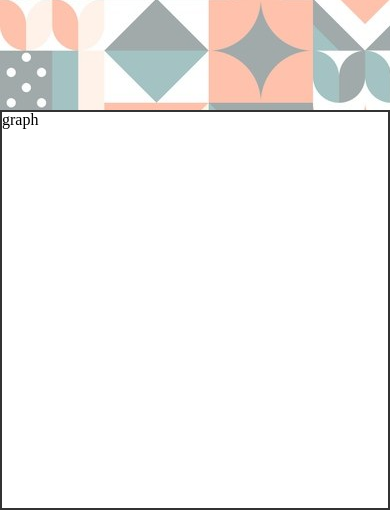
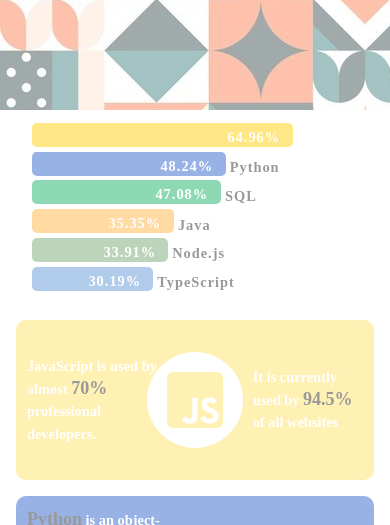
Before and after one commit to Yuuki915/1203-Mini-Project, a plain HTML site: page index.html in a window 390 px wide. Shown: the part 210-735 px from the top of the page. Drawn offline with Linux system fonts and the light colour scheme.

Commit message:
add value of graph

```diff
--- a/css/style.css
+++ b/css/style.css
@@ -26,7 +26,6 @@ header .text {
 }
 .graph {
   height: 25rem;
-  border: 2px solid #333;
 }
 
 .box {
@@ -211,9 +210,208 @@ footer p {
     transform: translate(-50%, -50%);
   }
   .graph {
-    height: 25rem;
-    border: 2px solid #333;
+    height: auto;
+    padding: 0.5rem 2rem;
   }
+  .js-bar {
+    height: 1.5rem;
+    width: 100%;
+    margin: 0.3rem auto;
+  }
+  .python-bar {
+    height: 1.5rem;
+    width: 100%;
+    margin: 0.3rem auto;
+  }
+  .sql-bar {
+    height: 1.5rem;
+    width: 100%;
+    margin: 0.3rem auto;
+  }
+  .java-bar {
+    height: 1.5rem;
+    width: 100%;
+    margin: 0.3rem auto;
+  }
+  .node-bar {
+    height: 1.5rem;
+    width: 100%;
+    margin: 0.3rem auto;
+  }
+  .ts-bar {
+    height: 1.5rem;
+    width: 100%;
+    margin: 0.3rem auto;
+  }
+
+  .val {
+    position: relative;
+    display: inline-block;
+    height: 100%;
+    border-radius: 5px;
+    transform-origin: 0%;
+  }
+
+  .name {
+    display: inline-block;
+    width: auto;
+    height: 100%;
+    right: 0;
+    color: #999;
+    font-weight: 700;
+    font-size: 0.9rem;
+    line-height: 0.9rem;
+    text-align: left;
+    vertical-align: middle;
+    letter-spacing: 1px;
+  }
+
+  .per {
+    position: absolute;
+    width: auto;
+    height: auto;
+    top: 7px;
+    right: 0.8rem;
+    color: #fff;
+    font-weight: 700;
+    font-size: 0.9rem;
+    line-height: 0.9rem;
+    letter-spacing: 1px;
+    opacity: 0;
+    animation: 1s percent 2.5s;
+    animation-fill-mode: forwards;
+  }
+
+  @keyframes percent {
+    from {
+      opacity: 0;
+    }
+    to {
+      opacity: 1;
+    }
+  }
+
+  .js-bar .val {
+    width: 0;
+    background-color: #ffe785;
+    animation: 3s slidein-js 500ms;
+    animation-fill-mode: forwards;
+  }
+
+  @keyframes slidein-js {
+    from {
+      width: 0;
+    }
+    to {
+      width: 80%;
+    }
+  }
+
+  .python-bar .val {
+    width: 0;
+    background-color: #98b2e6;
+    animation: 3s slidein-py 500ms;
+    animation-fill-mode: forwards;
+  }
+
+  @keyframes slidein-py {
+    from {
+      width: 0;
+    }
+    to {
+      width: 59.4%;
+    }
+  }
+
+  .sql-bar .val {
+    width: 0;
+    background-color: #8cd9b3;
+    animation: 3s slidein-sql 500ms;
+    animation-fill-mode: forwards;
+  }
+
+  @keyframes slidein-sql {
+    from {
+      width: 0;
+    }
+    to {
+      width: 57.98%;
+    }
+  }
+
+  .java-bar .val {
+    width: 0;
+    background-color: #ffd18ccb;
+    animation: 3s slidein-java 500ms;
+    animation-fill-mode: forwards;
+  }
+
+  @keyframes slidein-java {
+    from {
+      width: 0;
+    }
+    to {
+      width: 43.53%;
+    }
+  }
+
+  .node-bar .val {
+    width: 0;
+    background-color: #689f6370;
+    animation: 3s slidein-node 500ms;
+    animation-fill-mode: forwards;
+  }
+
+  @keyframes slidein-node {
+    from {
+      width: 0;
+    }
+    to {
+      width: 41.76%;
+    }
+  }
+
+  .ts-bar .val {
+    width: 0;
+    background-color: #3179c660;
+    animation: 3s slidein-ts 500ms;
+    animation-fill-mode: forwards;
+  }
+
+  @keyframes slidein-ts {
+    from {
+      width: 0;
+    }
+    to {
+      width: 37.18%;
+    }
+  }
+
+  /* .sql-bar {
+    border: 1px solid #33333317;
+    height: 1.5rem;
+    width: 100%;
+    margin: 0.3rem auto;
+  }
+  .java-bar {
+    border: 1px solid #33333317;
+    height: 1.5rem;
+    width: 100%;
+    margin: 0.3rem auto;
+  }
+  .node-bar {
+    border: 1px solid #33333317;
+    height: 1.5rem;
+    width: 100%;
+    margin: 0.3rem auto;
+  }
+  .ts-bar {
+    border: 1px solid #33333317;
+    height: 1.5rem;
+    width: 100%;
+    margin: 0.3rem auto;
+  } */
+
   .box {
     height: 10rem;
     margin: 1rem;
--- a/index.html
+++ b/index.html
@@ -16,7 +16,44 @@
     </header>
 
     <section>
-        <div class="graph">graph</div>
+        <div class="graph">
+            <div class="js-bar">
+                <div class="val">
+                    <div class="per">64.96%</div>
+                </div>
+                <div class="name">JavaScript</div>
+            </div>
+            <div class="python-bar">
+                <div class="val">
+                    <div class="per">48.24%</div>
+                </div>
+                <div class="name">Python</div>
+            </div>
+            <div class="sql-bar">
+                <div class="val">
+                    <div class="per">47.08%</div>
+                </div>
+                <div class="name">SQL</div>
+            </div>
+            <div class="java-bar">
+                <div class="val">
+                    <div class="per">35.35%</div>
+                </div>
+                <div class="name">Java</div>
+            </div>
+            <div class="node-bar">
+                <div class="val">
+                    <div class="per">33.91%</div>
+                </div>
+                <div class="name">Node.js</div>
+            </div>
+            <div class="ts-bar">
+                <div class="val">
+                    <div class="per">30.19%</div>
+                </div>
+                <div class="name">TypeScript</div>
+            </div>
+        </div>
     </section>
 
     <article>
```
